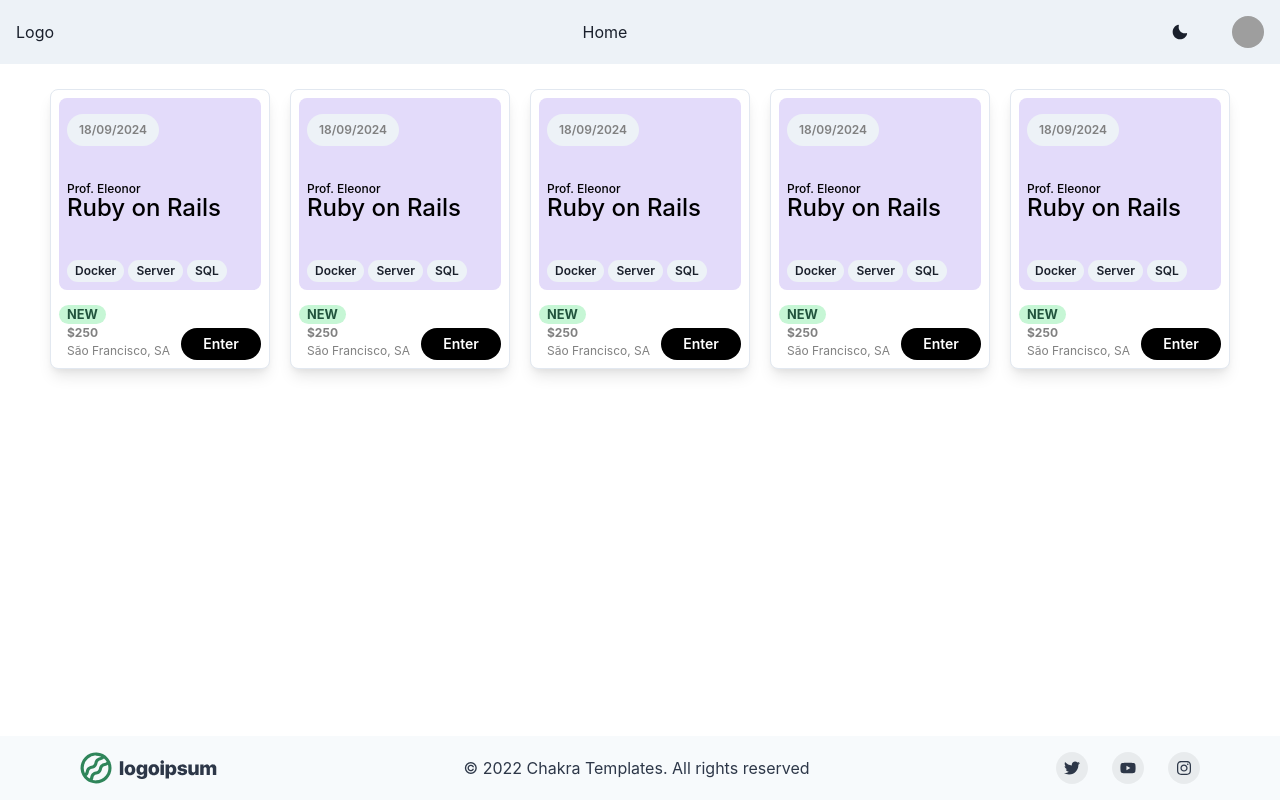
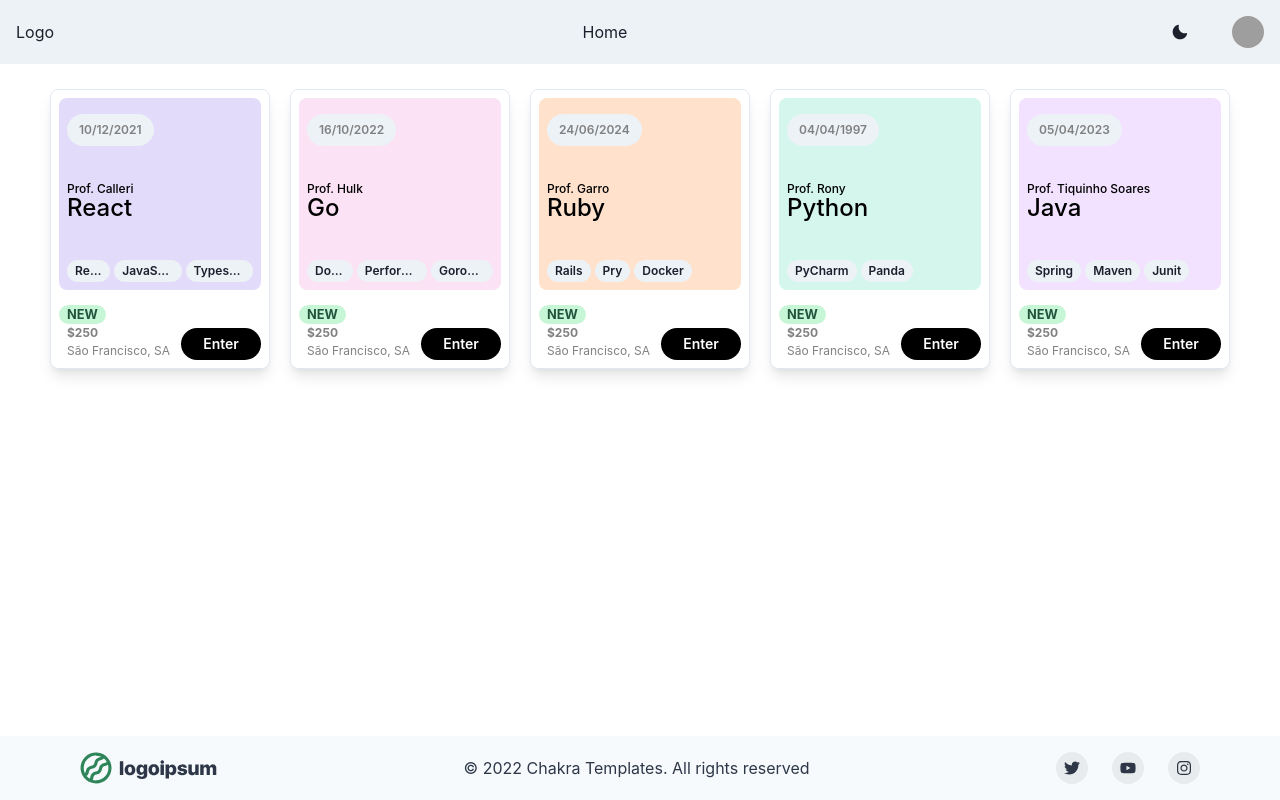
Before and after one commit to MateusGuedess/course-list, a React (Vite) app: page / in a window 1280 px wide. Built offline with nearby package versions, Linux system fonts and the light colour scheme; grey boxes are pictures that could not be loaded.

Commit message:
feature: add data to cards

```diff
--- a/src/components/molecules/theme-card/theme-card.component.tsx
+++ b/src/components/molecules/theme-card/theme-card.component.tsx
@@ -6,11 +6,13 @@ import {
     Flex,
     Tag,
     TagLabel,
+    Tooltip,
     useColorModeValue
 } from '@chakra-ui/react'
 import ActionContainer from './theme-card-actions.component'
+import { ICourse } from '../../../pages/home'
 
-export default function ThemeCardComponent() {
+export default function ThemeCardComponent({title, color, tags, date, teacher}: Omit<ICourse, "id">) {
   return (
       <Flex
         bg={useColorModeValue('white', 'gray.800')}
@@ -25,29 +27,29 @@ export default function ThemeCardComponent() {
         p={2}
         position="relative">
 
-        <Flex h={48} bg={"#e3dbfa"} rounded="lg" flexDirection="column" justifyContent="space-between" p={2}>
+        <Flex h={48} bg={color} rounded="lg" flexDirection="column" justifyContent="space-between" p={2}>
             <Tag mt={2} size='lg' w="fit-content" borderRadius='full' colorScheme={useColorModeValue('gray', 'gray')}>
-                <TagLabel fontSize={12} fontWeight={600} color={useColorModeValue('gray', 'gray')}>18/09/2024</TagLabel>
+                <TagLabel fontSize={12} fontWeight={600} color={useColorModeValue('gray', 'gray')}>{date}</TagLabel>
             </Tag>
             <Box>
                 <Box mb={-2} fontSize={12} fontWeight={500} color={useColorModeValue('black', 'black')}>
-                    Prof. Eleonor
+                    Prof. {teacher}
                 </Box>
                 <Box fontSize={24} fontWeight={500} color={useColorModeValue('black', 'black')}>
-                    Ruby on Rails
+                    {title}
                 </Box>
             </Box>
 
             <Flex gap={1}>
-                <Tag size='sm' w="fit-content" pt={1} pb={1} borderRadius='full'>
-                    <TagLabel fontSize={12} fontWeight={600}>Docker</TagLabel>
-                </Tag>
-                <Tag size='sm' w="fit-content" pt={1} pb={1} borderRadius='full'>
-                    <TagLabel fontSize={12} fontWeight={600}>Server</TagLabel>
-                </Tag>
-                <Tag size='sm' w="fit-content" pt={1} pb={1} borderRadius='full'>
-                    <TagLabel fontSize={12} fontWeight={600}>SQL</TagLabel>
-                </Tag>
+                {tags.map((tag) =>
+                    <>
+                        <Tooltip label={tag}>
+                            <Tag size='sm' w="fit-content" pt={1} pb={1} borderRadius='full'>
+                                <TagLabel fontSize={12} fontWeight={600}>{tag}</TagLabel>
+                            </Tag>
+                        </Tooltip>
+                    </>
+                )}
             </Flex>
         </Flex>
         <Box mt={2} justifyContent="space-between">
--- a/src/data/courses.json
+++ b/src/data/courses.json
@@ -7,7 +7,9 @@
             "JavaScript",
             "Typescript"
         ],
-        "color": "#e3dbfa"
+        "color": "#e3dbfa",
+        "date": "10/12/2021",
+        "teacher": "Calleri"
     },
     {
         "id": 2,
@@ -17,7 +19,9 @@
             "Performance",
             "Goroutines"
         ],
-        "color": "#fbe2f4"
+        "color": "#fbe2f4",
+        "date": "16/10/2022",
+        "teacher": "Hulk"
     },
     {
         "id": 3,
@@ -27,7 +31,9 @@
             "Pry",
             "Docker"
         ],
-        "color": "#ffe1cc"
+        "color": "#ffe1cc",
+        "date": "24/06/2024",
+        "teacher": "Garro"
     },
     {
         "id": 4,
@@ -36,7 +42,9 @@
             "PyCharm",
             "Panda"
         ],
-        "color": "#d4f6ed"
+        "color": "#d4f6ed",
+        "date": "04/04/1997",
+        "teacher": "Rony"
     },
     {
         "id": 5,
@@ -46,6 +54,8 @@
             "Maven",
             "Junit"
         ],
-        "color": "#f2e2ff"
+        "color": "#f2e2ff",
+        "date": "05/04/2023",
+        "teacher": "Tiquinho Soares"
     }
 ]
--- a/src/pages/home.tsx
+++ b/src/pages/home.tsx
@@ -3,11 +3,13 @@ import { useMemo, useState } from 'react'
 import ThemeCardComponent from '../components/molecules/theme-card/theme-card.component'
 import courses from '../data/courses.json'
 
-interface ICourse {
+export interface ICourse {
     id: number
     title: string
     tags: string[]
     color: string
+    date: string
+    teacher: string
 }
 
 function Home() {
@@ -19,8 +21,8 @@ function Home() {
     <>
         <Flex gap={5} w="full" justifyContent="center" h="fit-content" pt={25} pb={25}>
             {
-                filteredCourses.map(course => (
-                    <ThemeCardComponent />
+                filteredCourses.map(({id, title, color, tags, date, teacher}: ICourse) => (
+                    <ThemeCardComponent key={id} title={title} color={color} tags={tags} date={date} teacher={teacher}/>
                 ))
             }
         </Flex>
```
